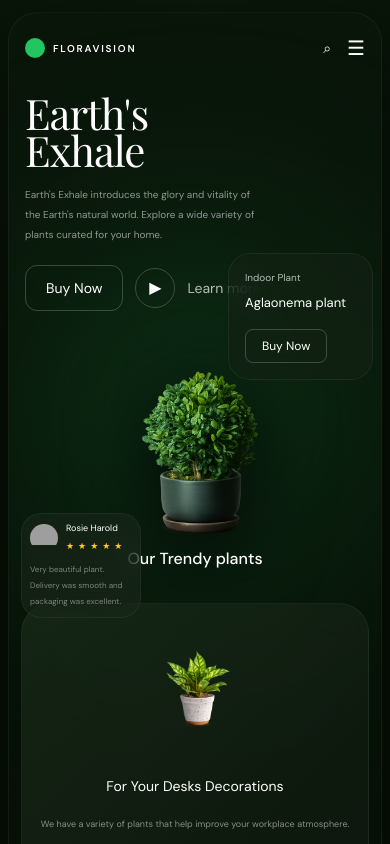
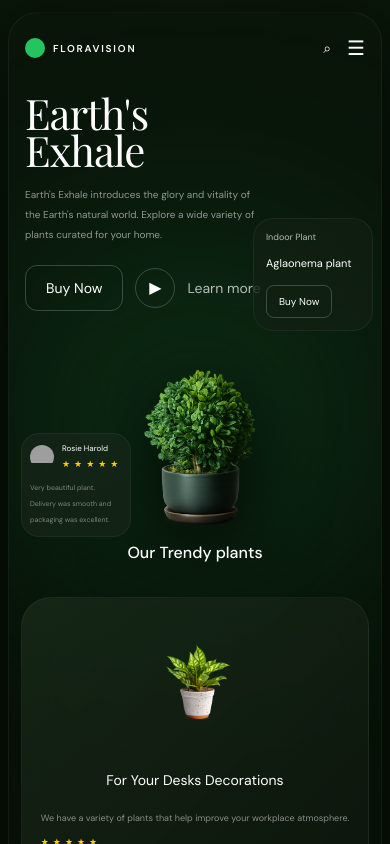
Before and after one commit to tarunchavali46/floravision, a Next.js app: page / in a window 390 px wide. Shown: the top 844 px of the page. Built offline with nearby package versions, Linux system fonts and the light colour scheme; grey boxes are pictures that could not be loaded; a web font is replaced by a local one.

Commit message:
Final responsive hero fix

```diff
--- a/components/Hero.jsx
+++ b/components/Hero.jsx
@@ -96,29 +96,29 @@ export default function Hero() {
 
         {/* floating product card */}
         <div
-          className='absolute right-2 md:right-5 top-[240px] md:top-[170px] z-20 w-[145px] md:w-[200px] rounded-[22px] md:rounded-[26px] px-4 md:px-6 py-4 md:py-5'
+          className='absolute right-2 md:right-5 top-[205px] md:top-[180px] z-20 w-[120px] md:w-[175px] rounded-[20px] md:rounded-[24px] px-3 md:px-5 py-3 md:py-4'
           style={{
             background: 'rgba(20,34,20,0.55)',
             border: '1px solid rgba(255,255,255,0.06)',
             backdropFilter: 'blur(18px)',
           }}
         >
-          <p className='mb-2 text-[10px] md:text-xs text-white/70'>
+          <p className='mb-2 text-[9px] md:text-[11px] text-white/70'>
             Indoor Plant
           </p>
 
-          <h3 className='mb-4 text-[13px] md:text-[17px] leading-5 md:leading-6 text-white'>
+          <h3 className='mb-3 text-[11px] md:text-[15px] leading-5 text-white'>
             Aglaonema plant
           </h3>
 
-          <button className='rounded-lg border border-white/20 px-4 py-2 text-xs md:text-sm text-white'>
+          <button className='rounded-lg border border-white/20 px-3 md:px-4 py-2 text-[10px] md:text-sm text-white'>
             Buy Now
           </button>
         </div>
 
         {/* review card */}
         <div
-          className='absolute left-3 md:left-5 top-[500px] md:top-[350px] z-20 w-[120px] md:w-[150px] rounded-[20px] p-2 md:p-3'
+          className='absolute left-3 md:left-5 top-[420px] md:top-[360px] z-20 w-[110px] md:w-[150px] rounded-[18px] md:rounded-[22px] p-2 md:p-3'
           style={{
             background: 'rgba(35,45,35,0.42)',
             border: '1px solid rgba(255,255,255,0.05)',
@@ -126,7 +126,7 @@ export default function Hero() {
           }}
         >
           <div className='flex items-center gap-2 mb-2'>
-            <div className='overflow-hidden rounded-full w-7 h-7 md:w-9 md:h-9'>
+            <div className='overflow-hidden rounded-full w-6 h-6 md:w-9 md:h-9'>
               <Image
                 src='https://images.unsplash.com/photo-1494790108377-be9c29b29330?w=100&q=80'
                 alt='customer'
@@ -137,7 +137,7 @@ export default function Hero() {
             </div>
 
             <div>
-              <p className='text-[9px] md:text-[11px] text-white whitespace-nowrap'>
+              <p className='text-[8px] md:text-[11px] text-white whitespace-nowrap'>
                 Rosie Harold
               </p>
 
@@ -145,14 +145,14 @@ export default function Hero() {
             </div>
           </div>
 
-          <p className='text-[8px] md:text-[10px] leading-4 text-white/45'>
+          <p className='text-[7px] md:text-[10px] leading-4 text-white/45'>
             Very beautiful plant. Delivery was smooth and packaging was excellent.
           </p>
         </div>
 
         {/* main plant */}
         <div className='relative z-10 flex justify-center mt-6 md:-mt-8'>
-          <div className='relative w-[220px] h-[220px] md:w-[330px] md:h-[330px]'>
+          <div className='relative w-[210px] h-[210px] md:w-[330px] md:h-[330px]'>
             <Image
               src='/images/plant1.png'
               alt='main plant'
@@ -164,7 +164,7 @@ export default function Hero() {
         </div>
 
         {/* trendy title */}
-        <div className='relative z-10 text-center -mt-2 md:-mt-6'>
+        <div className='relative z-10 text-center -mt-1 md:-mt-6'>
           <h2 className='text-white text-[16px] md:text-[18px] font-medium'>
             Our Trendy plants
           </h2>
```
